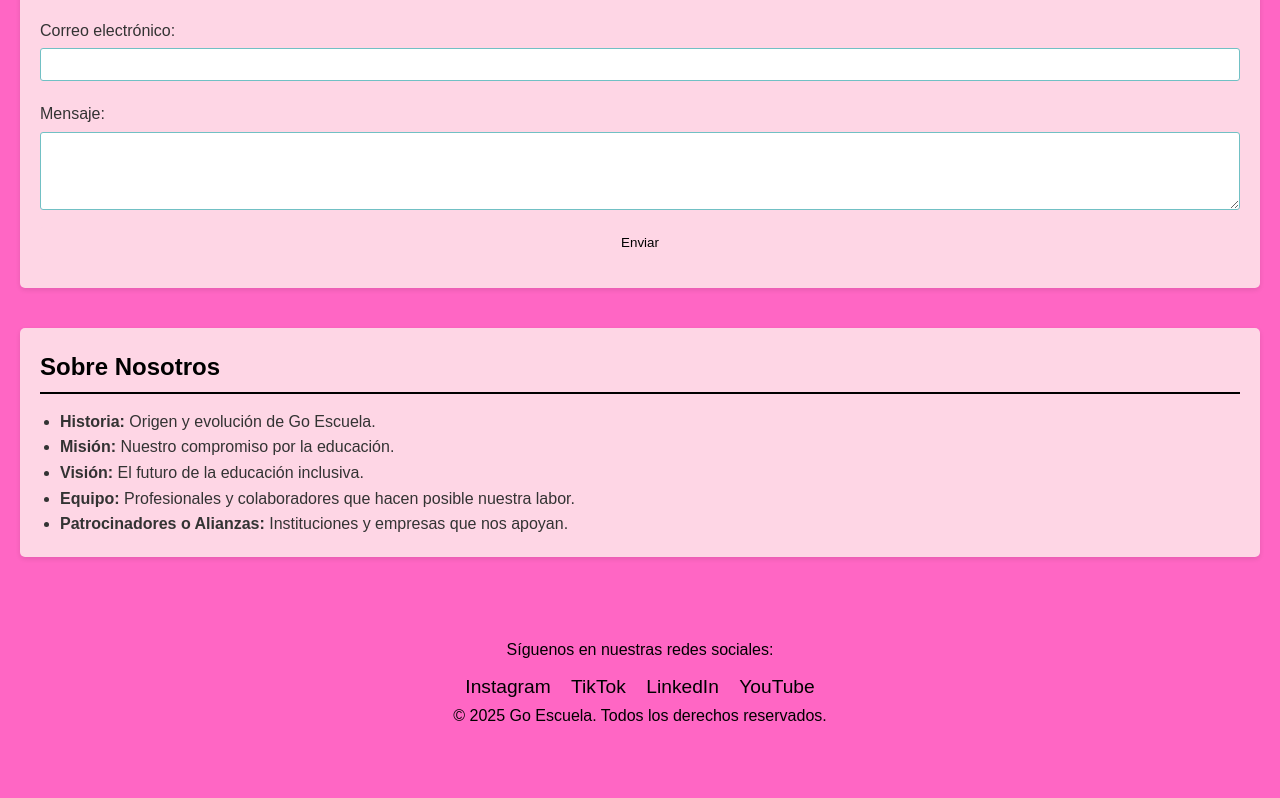
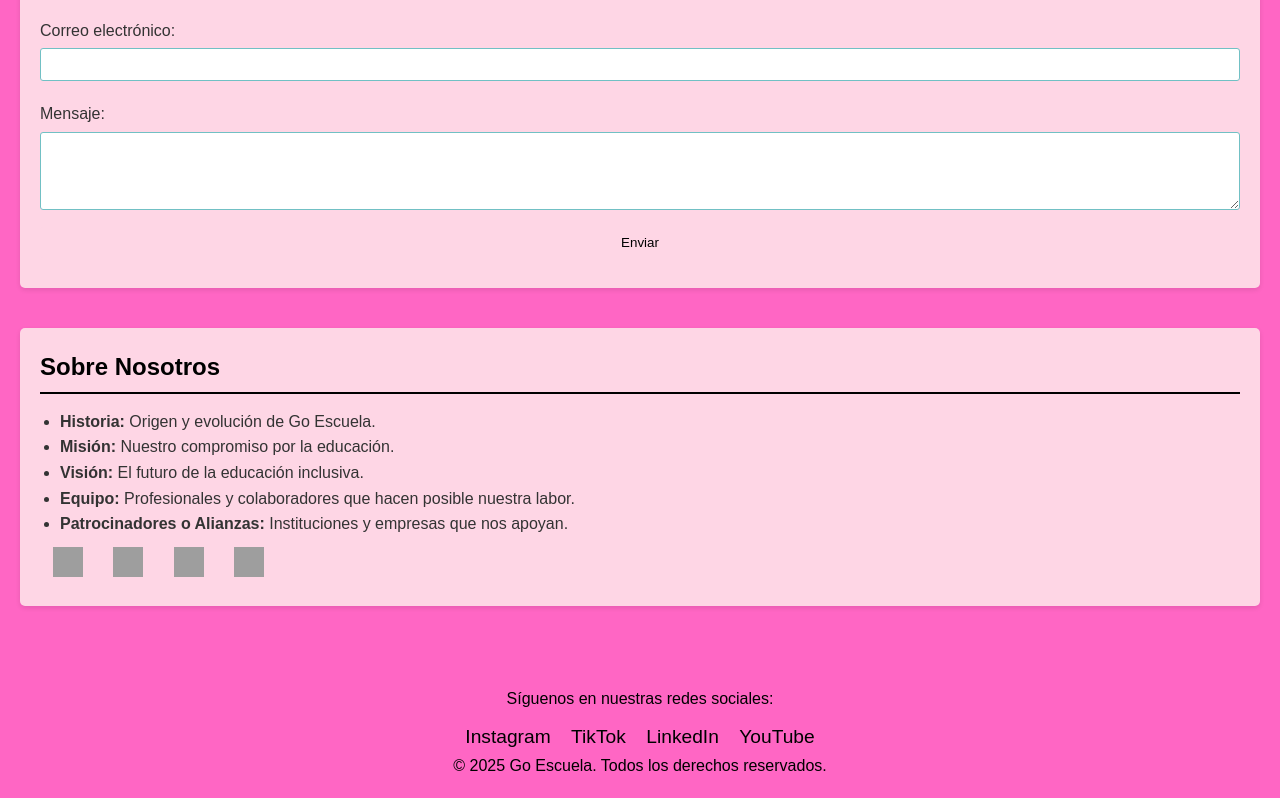
Before and after one commit to 2724022/2724022, a plain HTML site: page index.html in a window 1280 px wide. Shown: the part 2392-3190 px from the top of the page. Before the commit the page ends 3141 px from the top, so only its background shows below. Drawn offline with Linux system fonts and the light colour scheme; grey boxes are pictures that could not be loaded.

Commit message:
index.html

```diff
--- a/index.html
+++ b/index.html
@@ -109,6 +109,11 @@
     .social-icons {
       margin-top: 10px;
     }
+    .social-icons img {
+  width: 30px;
+  height: 30px;
+  margin: 0 5px;
+}
     .social-icons a {
       color: #000000;
       margin: 0 8px;
@@ -252,6 +257,12 @@
         <li><strong>Equipo:</strong> Profesionales y colaboradores que hacen posible nuestra labor.</li>
         <li><strong>Patrocinadores o Alianzas:</strong> Instituciones y empresas que nos apoyan.</li>
       </ul>
+      <div class="social-icons">
+        <a href="https://www.instagram.com/go_escuela/" target="_blank"><img src="https://cdn.jsdelivr.net/npm/simple-icons@v4/icons/instagram.svg" alt="Instagram"></a>
+        <a href="https://www.tiktok.com/@go_escuela" target="_blank"><img src="https://cdn.jsdelivr.net/npm/simple-icons@v4/icons/tiktok.svg" alt="TikTok"></a>
+        <a href="https://www.linkedin.com" target="_blank"><img src="https://cdn.jsdelivr.net/npm/simple-icons@v4/icons/linkedin.svg" alt="LinkedIn"></a>
+        <a href="https://www.youtube.com/@Go_Escuela" target="_blank"><img src="https://cdn.jsdelivr.net/npm/simple-icons@v4/icons/youtube.svg" alt="YouTube"></a>
+      </div>
     </section>
   </main>
 
```
